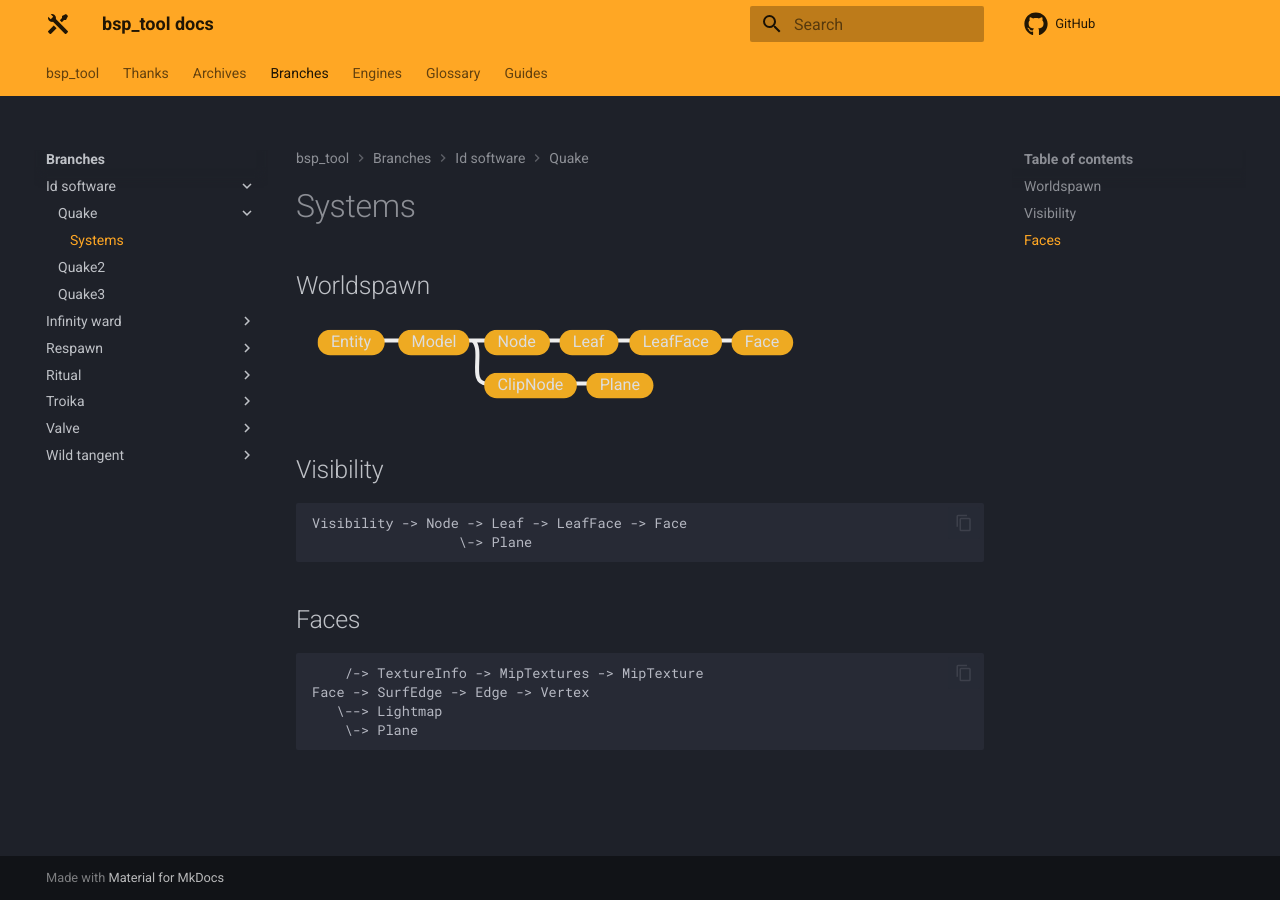
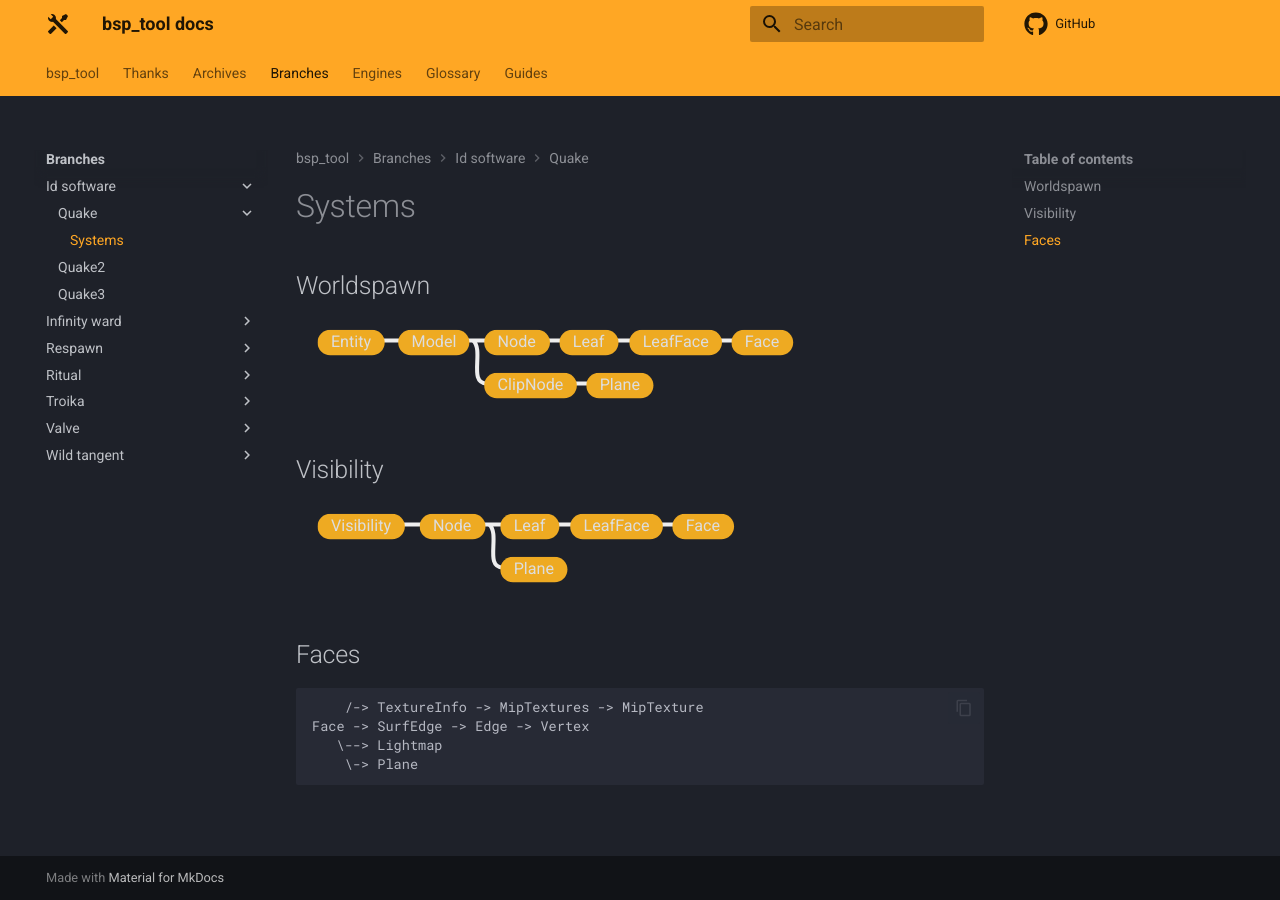
Before and after one commit to snake-biscuits/bsp_tool_docs, an MkDocs documentation site: the page built from docs/branches/id_software/quake/systems.md, in a window 1280 px wide. Built offline with MkDocs 1.6.1 and Material for MkDocs 9.7.7, drawn with Linux system fonts in a browser that asks for light colours; comment, search, counter and statistics services are not loaded.

Commit message:
(id_software.quake) Visibility System svg

````diff
--- a/docs/branches/id_software/quake/systems.md
+++ b/docs/branches/id_software/quake/systems.md
@@ -37,10 +37,30 @@
 
 ## Visibility
 
-```
-Visibility -> Node -> Leaf -> LeafFace -> Face
-                  \-> Plane
-```
+<div class="svg-wrapper">
+  <svg viewBox="0 0 512 64" xmlns="http://www.w3.org/2000/svg" xmlns:xhtml="http://www.w3.org/1999/xhtml">
+    <path d="M 56 16 L 320 16"/>
+    <foreignObject x="16" y="8" width="256" height="32">
+      <a class="node">Visibility</a>
+    </foreignObject>
+    <foreignObject x="92" y="8" width="256" height="32">
+      <a class="node">Node</a>
+    </foreignObject>
+    <foreignObject x="152" y="8" width="256" height="32">
+      <a class="node">Leaf</a>
+    </foreignObject>
+    <foreignObject x="204" y="8" width="256" height="32">
+      <a class="node">LeafFace</a>
+    </foreignObject>
+    <foreignObject x="280" y="8" width="256" height="32">
+      <a class="node">Face</a>
+    </foreignObject>
+    <path d="M 144 16 C 152 24, 140 48, 154 48"/>
+    <foreignObject x="152" y="40" width="256" height="32">
+      <a class="node">Plane</a>
+    </foreignObject>
+  </svg>
+</div>
 
 
 ## Faces
````
